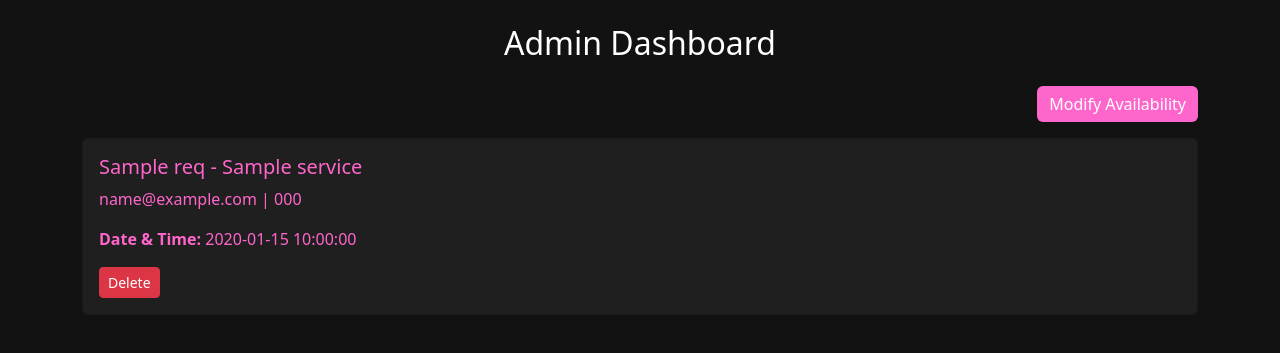
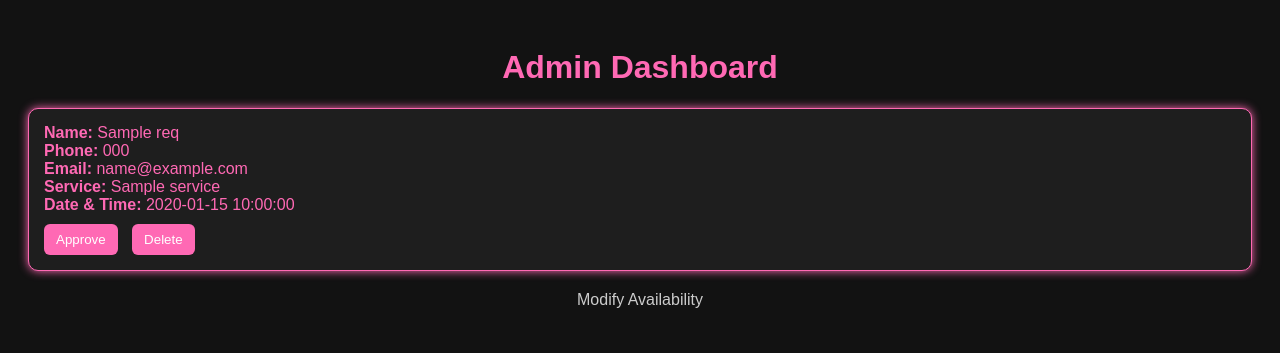
Before and after one commit to Wiles111/EH41, a Flask app: template templates/admin.html in a window 1280 px wide. Shown: the top 353 px of the page. Run offline with Flask 3, Linux system fonts and the light colour scheme; the template is opened without the code that fills it: most values are stand-ins (such as "Sample title", 1, 10 or a date in 2020).

Commit message:
Update admin.html

```diff
--- a/templates/admin.html
+++ b/templates/admin.html
@@ -1,36 +1,79 @@
-
-<!-- templates/admin.html -->
 <!DOCTYPE html>
 <html lang="en">
 <head>
     <meta charset="UTF-8">
     <title>Admin Dashboard</title>
-    <link href="https://cdn.jsdelivr.net/npm/bootstrap@5.3.0/dist/css/bootstrap.min.css" rel="stylesheet">
     <style>
-        body { background-color: #121212; color: white; }
-        .card { background-color: #1f1f1f; margin-bottom: 15px; }
-        .card-title, .card-text { color: #ff66cc; }
-        .btn-pink { background-color: #ff66cc; border: none; color: white; }
-        .btn-pink:hover { background-color: #ff3399; }
+        body {
+            background-color: #121212;
+            color: #ff69b4;
+            font-family: Arial, sans-serif;
+            padding: 20px;
+        }
+        h1 {
+            text-align: center;
+            color: #ff69b4;
+        }
+        .card {
+            background-color: #1e1e1e;
+            border: 1px solid #ff69b4;
+            border-radius: 10px;
+            padding: 15px;
+            margin-bottom: 20px;
+            box-shadow: 0 0 10px #ff69b4;
+        }
+        .btn {
+            background-color: #ff69b4;
+            color: white;
+            padding: 8px 12px;
+            margin-right: 10px;
+            border: none;
+            border-radius: 6px;
+            cursor: pointer;
+        }
+        .btn:hover {
+            background-color: #e91e63;
+        }
+        .buttons {
+            margin-top: 10px;
+        }
+        a {
+            color: #ccc;
+            text-decoration: none;
+        }
+        a:hover {
+            color: #fff;
+        }
     </style>
 </head>
-<body class="container py-4">
-    <h2 class="text-center mb-4">Admin Dashboard</h2>
+<body>
+    <h1>Admin Dashboard</h1>
 
-    <div class="text-end mb-3">
-        <a href="/availability" class="btn btn-pink">Modify Availability</a>
-    </div>
+    {% if requests %}
+        {% for req in requests %}
+            <div class="card">
+                <strong>Name:</strong> {{ req.name }}<br>
+                <strong>Phone:</strong> {{ req.phone }}<br>
+                <strong>Email:</strong> {{ req.email }}<br>
+                <strong>Service:</strong> {{ req.service }}<br>
+                <strong>Date & Time:</strong> {{ req.datetime }}<br>
 
-    {% for req in requests %}
-    <div class="card p-3">
-        <h5 class="card-title">{{ req.name }} - {{ req.service }}</h5>
-        <p class="card-text">{{ req.email }} | {{ req.phone }}</p>
-        <p class="card-text"><strong>Date & Time:</strong> {{ req.datetime }}</p>
-        <form method="post" action="/delete-request" style="display:inline;">
-            <input type="hidden" name="timestamp" value="{{ req.datetime }}">
-            <button type="submit" class="btn btn-danger btn-sm">Delete</button>
-        </form>
-    </div>
-    {% endfor %}
+                <div class="buttons">
+                    <form action="{{ url_for('approve', index=loop.index0) }}" method="post" style="display:inline;">
+                        <button type="submit" class="btn">Approve</button>
+                    </form>
+                    <form action="{{ url_for('delete_request', index=loop.index0) }}" method="post" style="display:inline;">
+                        <button type="submit" class="btn">Delete</button>
+                    </form>
+                </div>
+            </div>
+        {% endfor %}
+    {% else %}
+        <p>No requests found.</p>
+    {% endif %}
+
+    <p style="text-align:center;">
+        <a href="{{ url_for('availability') }}">Modify Availability</a>
+    </p>
 </body>
 </html>
```
